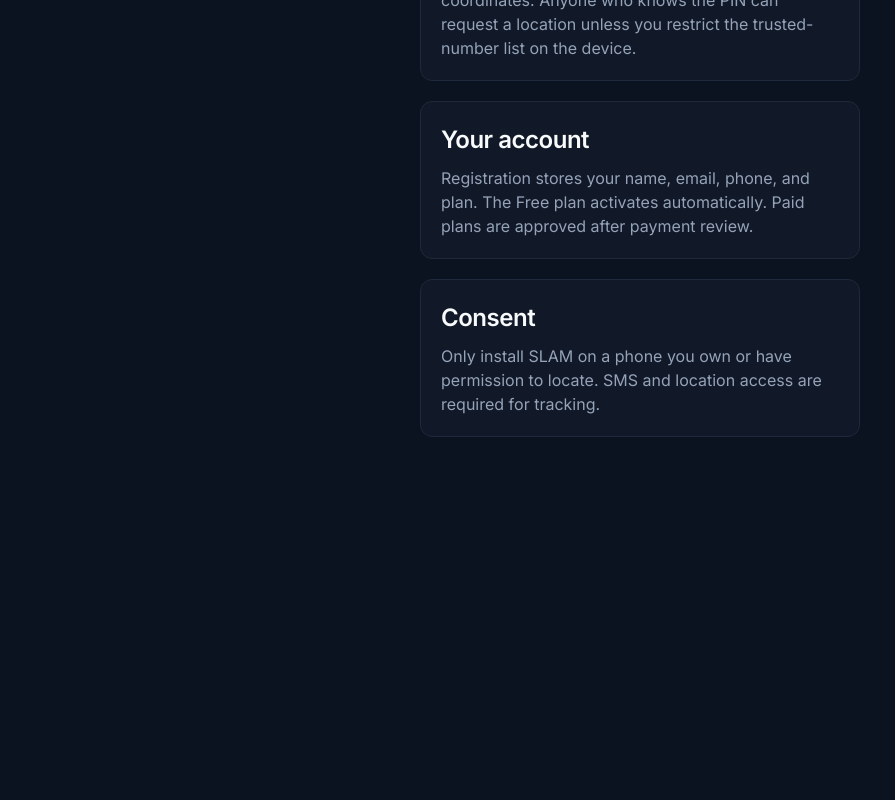
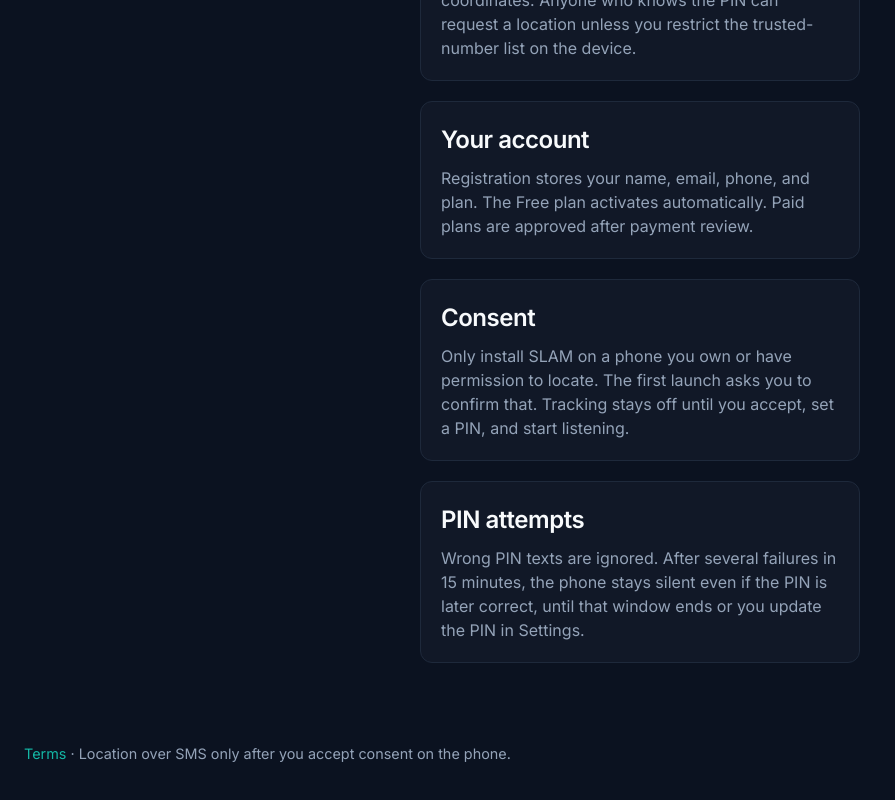
Before and after one commit to fasih-khan-niazi/SLAM, a React (Vite) app in the folder web/: page /terms in a window 1280 px wide. Shown: the part 310-1110 px from the top of the page, without its empty margins (0-895 px from the left). Before the commit the page ends 811 px from the top, so only its background shows below. Built offline with nearby package versions, Linux system fonts and the light colour scheme; no server answers.

Commit message:
Surface terms on sign-in and in the portal footer.

```diff
--- a/web/src/components/Layout.jsx
+++ b/web/src/components/Layout.jsx
@@ -26,6 +26,11 @@ export function Layout({ children, maintenance = false }) {
         </nav>
       </header>
       {children}
+      <p className="footer-note">
+        <Link to="/terms">Terms</Link>
+        {' · '}
+        Location over SMS only after you accept consent on the phone.
+      </p>
     </div>
   )
 }
--- a/web/src/pages/LoginPage.jsx
+++ b/web/src/pages/LoginPage.jsx
@@ -42,6 +42,8 @@ export function LoginPage() {
       </form>
       <p className="muted" style={{ marginTop: 16 }}>
         New here? <Link to="/register">Create an account</Link>
+        {' · '}
+        <Link to="/terms">Terms</Link>
       </p>
       {error ? (
         <Modal title="Sign in failed" message={error} confirmLabel="OK" onConfirm={() => setError(null)} onDismiss={() => setError(null)} />
--- a/web/src/pages/TermsPage.jsx
+++ b/web/src/pages/TermsPage.jsx
@@ -23,8 +23,15 @@ export function TermsPage() {
         <Card>
           <h2>Consent</h2>
           <p className="lede">
-            Only install SLAM on a phone you own or have permission to locate. SMS and location
-            access are required for tracking.
+            Only install SLAM on a phone you own or have permission to locate. The first launch
+            asks you to confirm that. Tracking stays off until you accept, set a PIN, and start listening.
+          </p>
+        </Card>
+        <Card>
+          <h2>PIN attempts</h2>
+          <p className="lede">
+            Wrong PIN texts are ignored. After several failures in 15 minutes, the phone stays silent
+            even if the PIN is later correct, until that window ends or you update the PIN in Settings.
           </p>
         </Card>
       </div>
```
Also changed, not shown: 1 other file (tests, documents, lock files or other folders).
